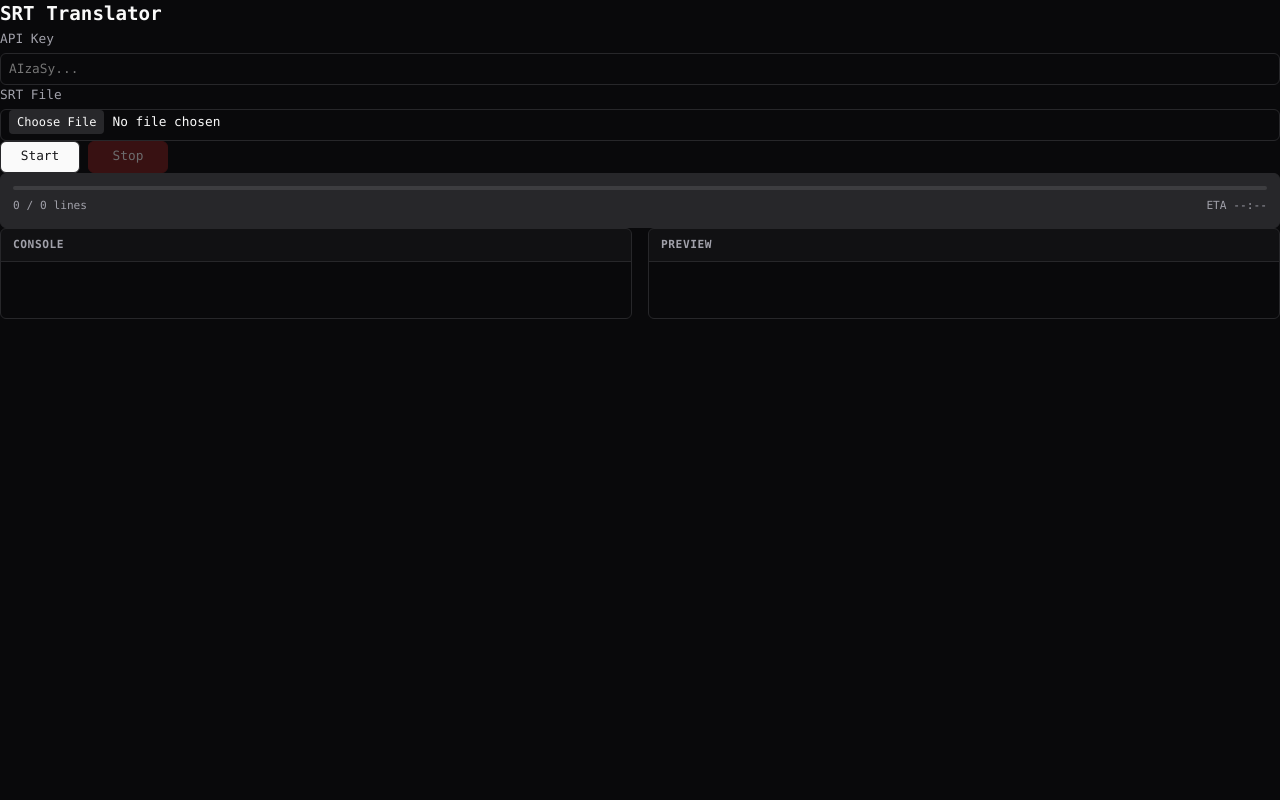
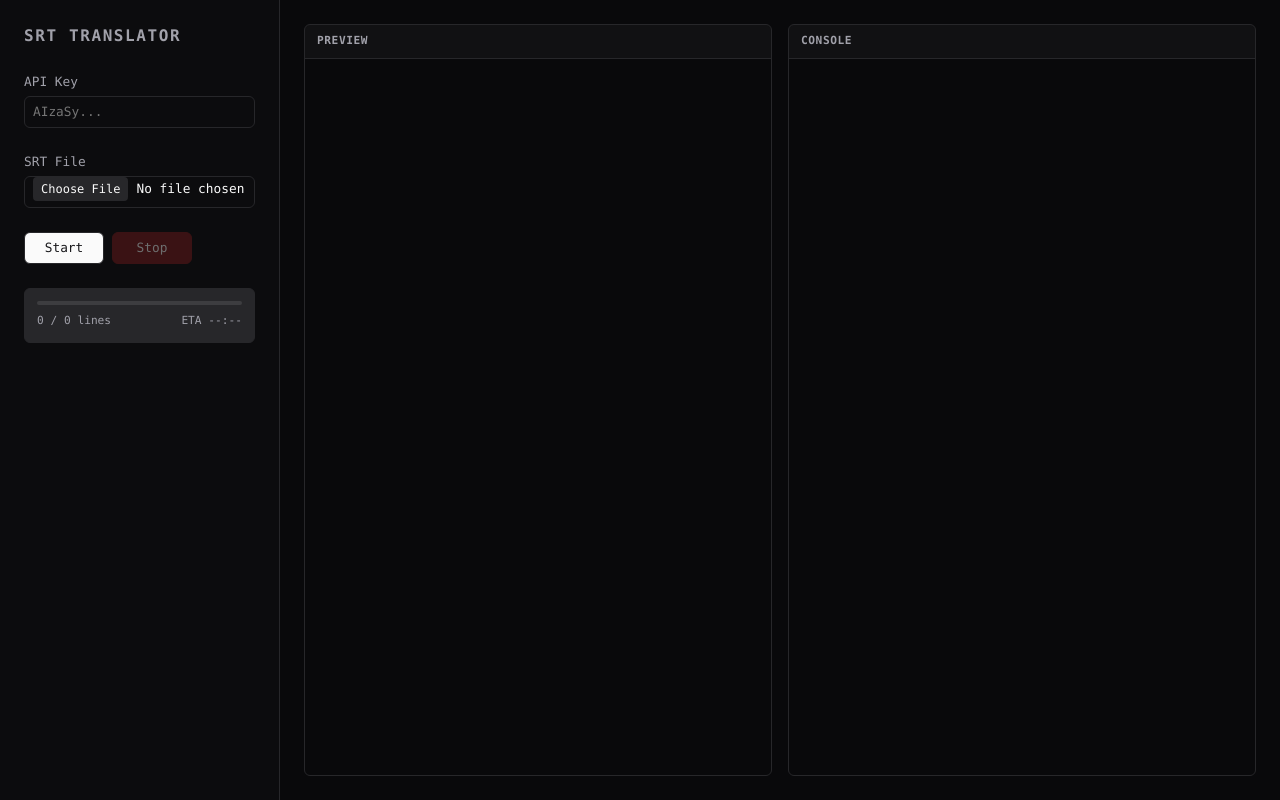
Before and after one commit to fn-cafeina/srt-translator, a website built with Parcel: page src/index.html in a window 1280 px wide. Built offline with nearby package versions, Linux system fonts and the light colour scheme.

Commit message:
feat: finalize sidebar + main stage layout

```diff
--- a/src/index.html
+++ b/src/index.html
@@ -8,12 +8,13 @@
   </head>
 
   <body>
-    <div class="container">
-      <div class="header">
+    <div class="app-layout">
+      <aside class="sidebar">
+        <div class="sidebar-header">
           <h1>SRT Translator</h1>
         </div>
 
-      <div class="grid">
+        <div class="sidebar-content">
           <div class="field">
             <label for="apiKey">API Key</label>
             <input type="password" id="apiKey" placeholder="AIzaSy..." required />
@@ -22,7 +23,6 @@
           <div class="field">
             <label for="file">SRT File</label>
             <input type="file" id="file" accept=".srt" required />
-        </div>
           </div>
 
           <div class="controls">
@@ -34,24 +34,27 @@
             <div class="progress-bg">
               <div id="progress" class="progress-fill"></div>
             </div>
-
             <div class="status-text">
               <span id="progressText">0 / 0 lines</span>
               <span id="eta">ETA --:--</span>
             </div>
           </div>
+        </div>
+      </aside>
 
+      <main class="main-content">
         <div class="workspace">
+          <div class="panel">
+            <div class="panel-header">Preview</div>
+            <textarea id="preview" readonly></textarea>
+          </div>
+
           <div class="panel">
             <div class="panel-header">Console</div>
             <div id="log" class="panel-content"></div>
           </div>
-
-        <div class="panel">
-          <div class="panel-header">Preview</div>
-          <textarea id="preview" readonly></textarea>
         </div>
-      </div>
+      </main>
     </div>
 
     <script type="module" src="js/main.js"></script>
```
Lines whose indentation alone changed are shown as unchanged.
